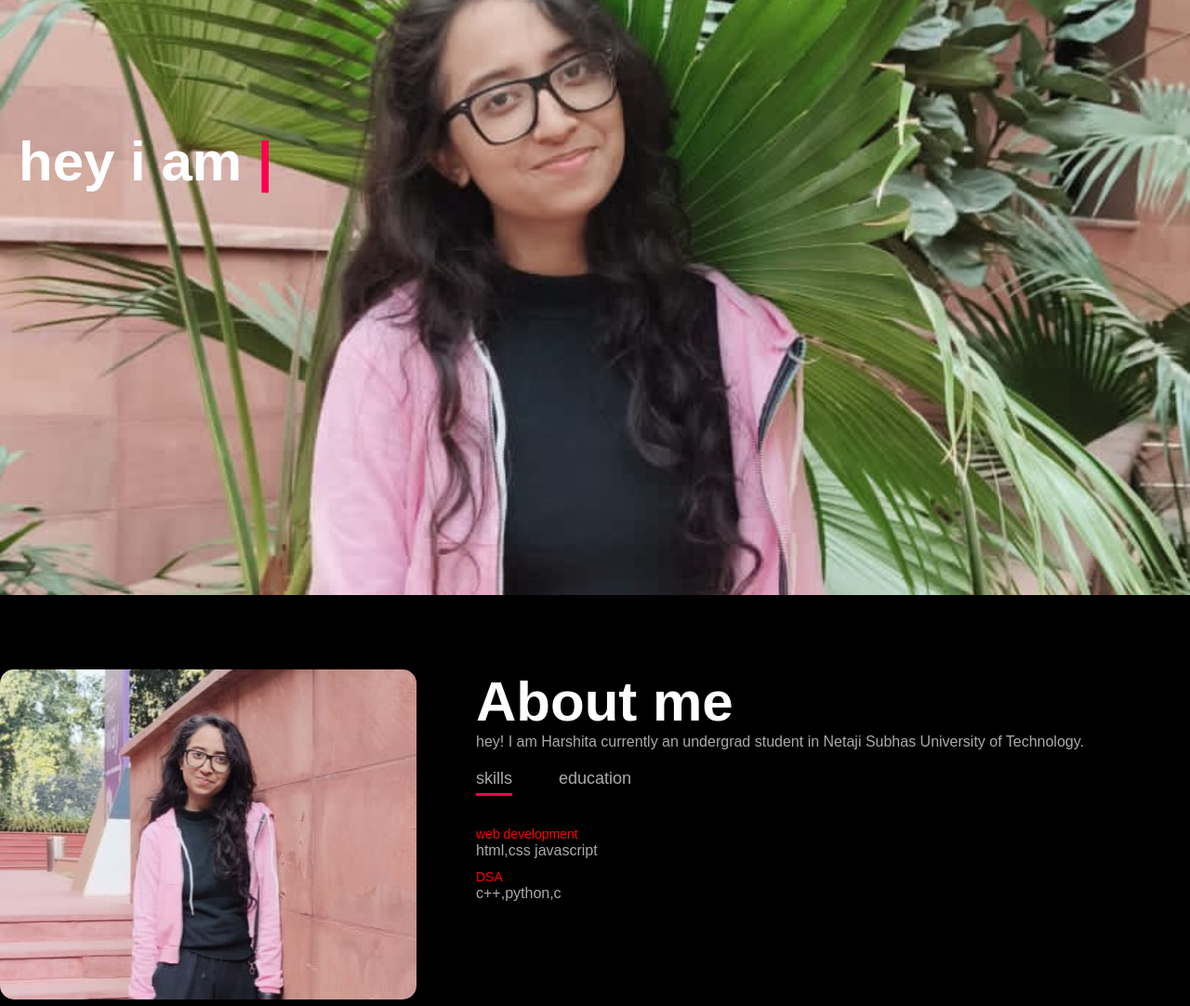
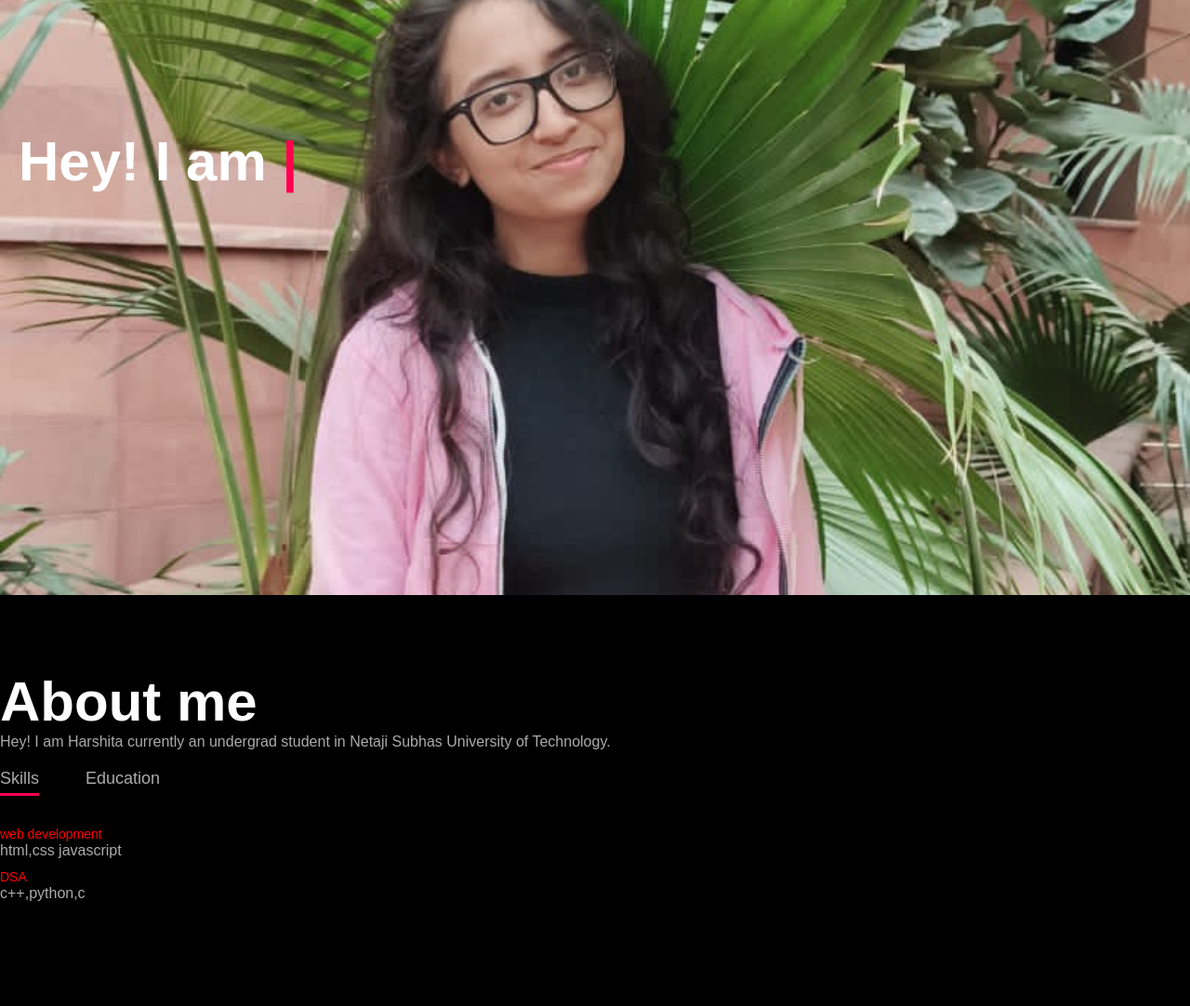
Before and after one commit to Itsmexplorer18/portfolio-website, a plain HTML site: page index.html in a window 1280 px wide. Shown: the part 160-1242 px from the top of the page at 93% size. Drawn offline with nearby package versions, Linux system fonts and the light colour scheme.

Commit message:
Update index.html

```diff
--- a/index.html
+++ b/index.html
@@ -25,7 +25,7 @@
                 <!--<i class="fa-solid fa-bars" onclick="openmenu()"></i>-->
             </nav>
             <div class="header">
-                <h1>hey i am <span class="auto-type"></span></h1>
+                <h1>Hey! I am <span class="auto-type"></span></h1>
             </div>
 
         </div>
@@ -35,22 +35,19 @@
 <div id="about">
     <div class="container">
         <div class="row">
-            <div class="about-col-1">
-                 <img src="user.jpg" >
-            </div>
             <div class="about-col-2">
                 <h1 class="subtitle">About me</h1>
-                <p>hey! I am Harshita currently an undergrad student in Netaji Subhas University of Technology.</p>
+                <p>Hey! I am Harshita currently an undergrad student in Netaji Subhas University of Technology.</p>
                 <div class="tabtitles">
-                    <p class="tab-links activelink" onclick="opentab('skills')">skills</p>
+                    <p class="tab-links activelink" onclick="opentab('skills')">Skills</p>
                     <!--<p class="tab-links" onclick="opentab('experience')">experience</p>-->
-                    <p class="tab-links" onclick="opentab('education')">education</p>
+                    <p class="tab-links" onclick="opentab('education')">Education</p>
                 </div>
                 <div class="tabcontent" id="education">
                     <ul>
-                        <li><span>Netaji Subhas University of Technology</span><br>2022-2026<br>Electronics and communication(7.55gpa)</li>
+                        <li><span>Netaji Subhas University of Technology</span><br>2022-2026<br>Electronics and Communication(7.5gpa)</li>
                         <li><span>DPS R.K Puram</span><br>PCM,English with Computer Science<br>2018-2022<br>12th boards:93%<br>10th boards:93.8%</li>
-                        <li><span>Shree Agresen academy,Assam</span><br>A+</li>
+                        <li><span>Shree Agresen Academy,Assam</span><br>A+</li>
                     </ul>
                 </div>
                 <div class="tabcontent activetab" id="skills">
@@ -106,7 +103,7 @@
                 </div>
             </div>
             <div class="platform">
-
+                <h1>platform-links:</h1>
                 <p><a href="https://leetcode.com/u/explorer18/"><i class="fa-solid fa-arrow-up-right-from-square"></i>LeetCode</a></p>
                 <p><a href="https://www.codechef.com/users/explorer18"><i class="fa-solid fa-arrow-up-right-from-square"></i>Codechef</a></p>
                 <p><a href="https://www.geeksforgeeks.org/user/harshitaghgrw0/"><i class="fa-solid fa-arrow-up-right-from-square"></i>geeksforgeeks</a></p>
```
